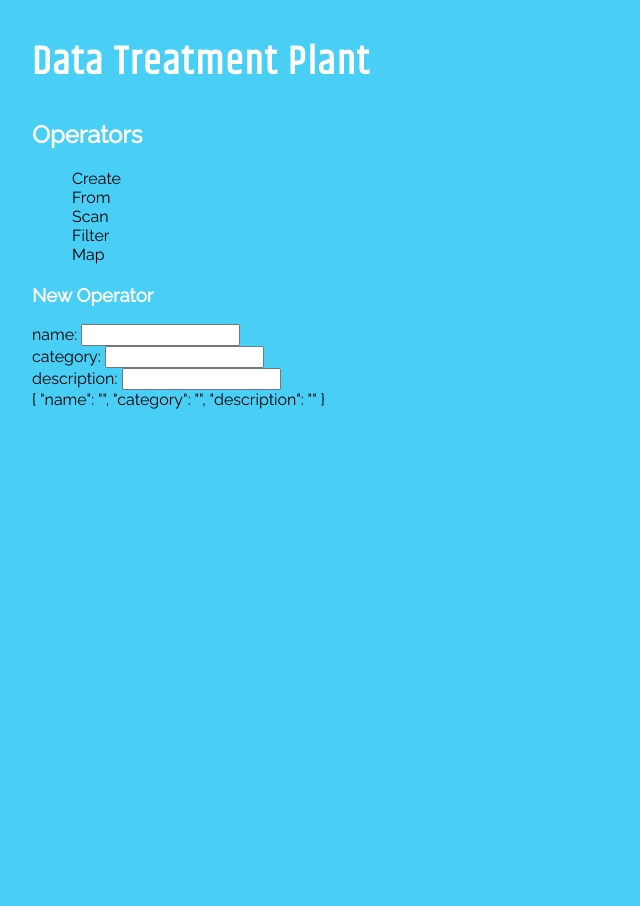
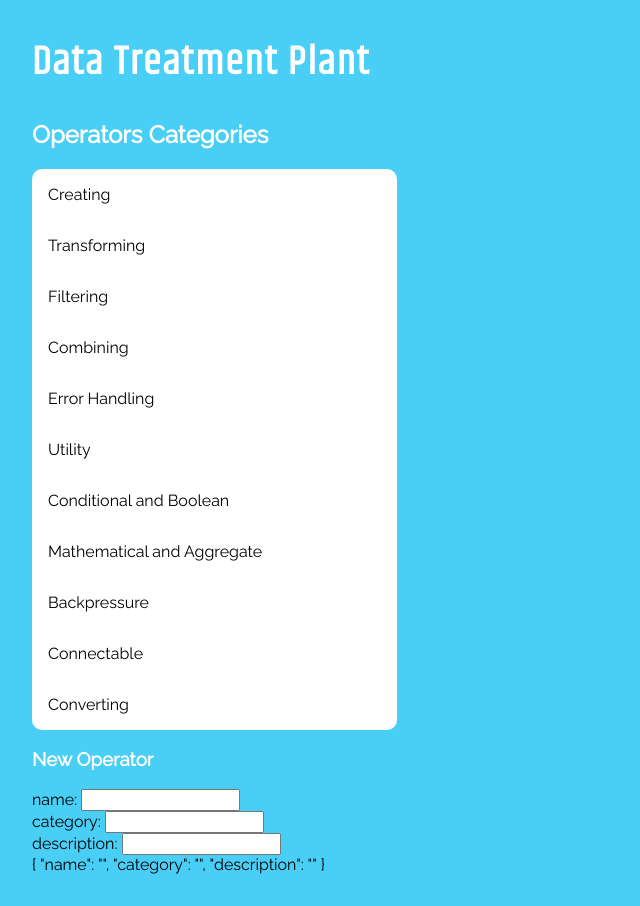
Before and after one commit to getDanArias/RxJS-Operators, an Angular app: page / in a window 1280 px wide. Shown: the whole page, without its empty margins (0-640 px from the left). Before the commit the page ends 800 px from the top, so only its background shows below. Built offline with nearby package versions, Linux system fonts and the light colour scheme.

Commit message:
Create Operator category panel.

```diff
--- a/src/app/features/operators/operators/operators.component.scss
+++ b/src/app/features/operators/operators/operators.component.scss
@@ -1,3 +1,26 @@
 li {
   list-style: none;
 }
+
+.categories {
+  width: 30%;
+  border-radius: 10px;
+  overflow: hidden;
+  user-select: none;
+}
+
+.category-item {
+  padding: 1em;
+  cursor: pointer;
+  background: white;
+}
+
+.category-item:not(.active):hover {
+  color: #0985B0;
+  font-weight: bolder;
+}
+
+.active{
+  background: #0985B0;
+  color: white;
+}
--- a/src/app/features/operators/operators/operators.component.ts
+++ b/src/app/features/operators/operators/operators.component.ts
@@ -1,23 +1,19 @@
 import { Component, OnInit } from '@angular/core';
 import { Operator } from '../../../shared/models/operator';
 
-import { OPERATORS } from '../../../mock/mock-operators';
+import { CATEGORIES } from '../../../mock/mock-operators';
 
 @Component({
   selector: 'app-operators',
   template: `
     <div>
-      <h2>Operators</h2>
-      <ul class="operators">
-        <li (click)="onSelect(operator)" *ngFor="let operator of operators">
-          {{operator.name}}
+      <h2>Operators Categories</h2>
+      <div class="categories">
+        <li
+          [ngClass]="{'category-item': true, 'active': selectedCategory === category}"
+          (click)="onSelect(category)" *ngFor="let category of categories">
+          {{category}}
         </li>
-      </ul>
-
-      <h2>{{ selectedOperator.name | uppercase }}</h2>
-      <div>
-        <span>{{ selectedOperator.category }}</span>
-        <span>{{ selectedOperator.description }}</span>
       </div>
 
       <h3>New Operator</h3>
@@ -41,12 +37,8 @@ import { OPERATORS } from '../../../mock/mock-operators';
 })
 export class OperatorsComponent implements OnInit {
 
-  operators: Operator[] = OPERATORS;
-  selectedOperator: Operator = {
-    name: ``,
-    category: ``,
-    description: ``
-  };
+  categories: string[] = Object.values(CATEGORIES);
+  selectedCategory = '';
 
   newOperator: Operator = {
     name: ``,
@@ -59,8 +51,8 @@ export class OperatorsComponent implements OnInit {
   ngOnInit() {
   }
 
-  onSelect(operator: Operator) {
-    this.selectedOperator = operator;
+  onSelect(category: string) {
+    this.selectedCategory = category;
   }
 
 }
```
